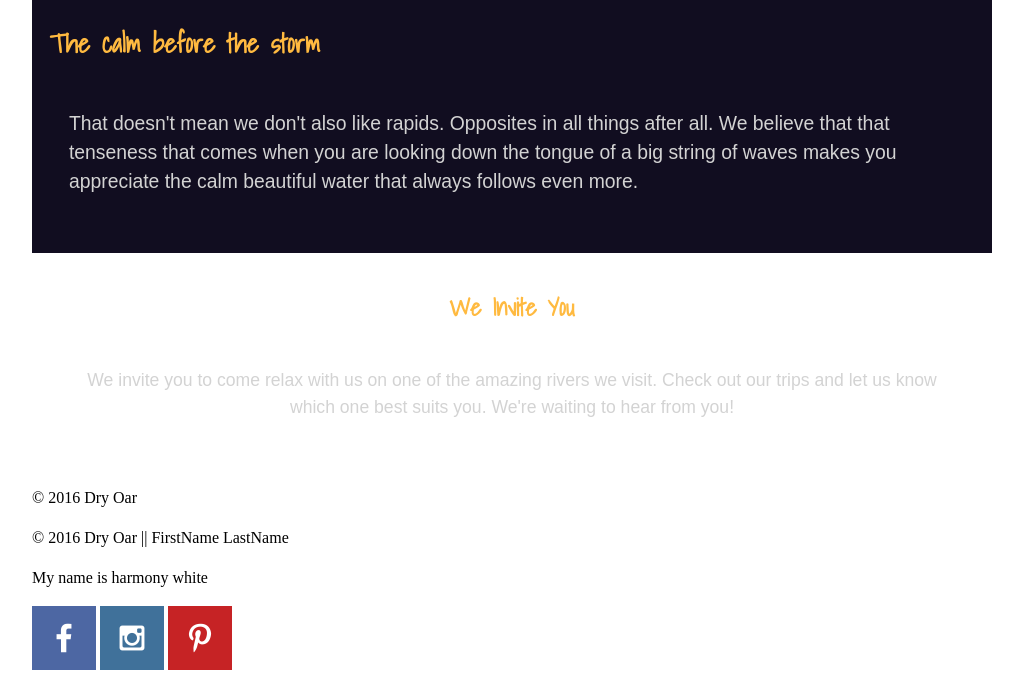
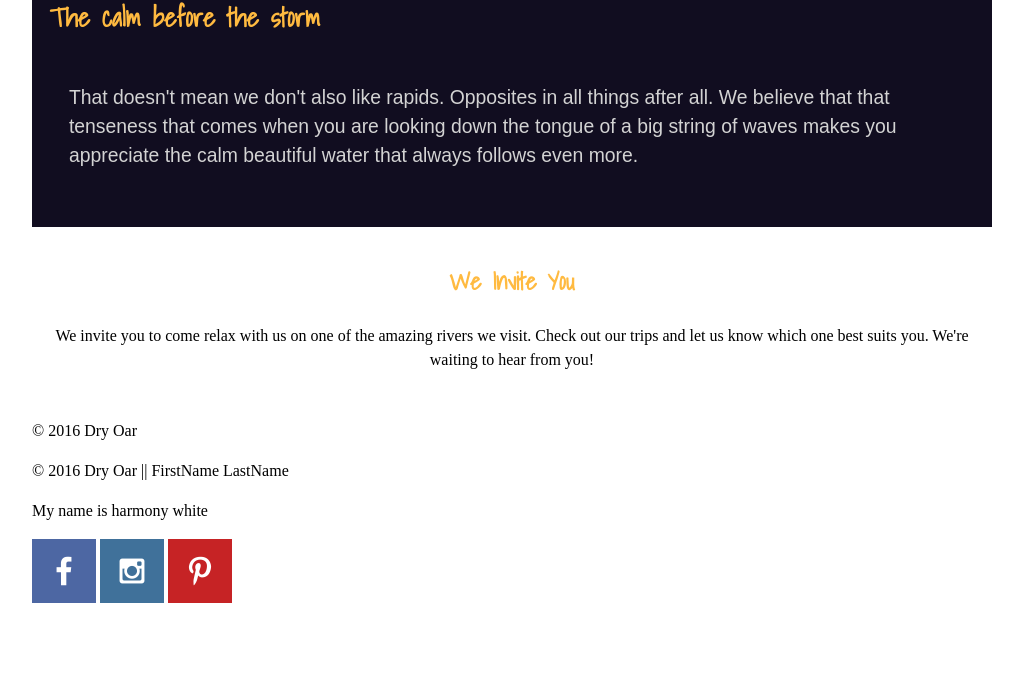
Before and after one commit to HarmonyWhite/harmonywhite.github.io, a plain HTML site: page index.html in a window 1280 px wide. Shown: the part 2141-2823 px from the top of the page, without its empty margins (128-1151 px from the left). After the commit the page ends 2756 px from the top, so only its background shows below. Drawn offline with Linux system fonts and the light colour scheme.

Commit message:
fixup
changed color

```diff
--- a/index.html
+++ b/index.html
@@ -15,6 +15,7 @@
         nav {
             background-color: grey;
         }
+        #content { 960px margin:0 auto;}
 
         #relax-rapids {
             background-color: #110D20;
@@ -79,8 +80,7 @@
 
 <body>
     <div id="content">
-        #content { 960px margin:0 auto;}
-        <h1>Dry Oar White Water Rafting</h1>
+         <h1>Dry Oar White Water Rafting</h1>
 
         <img src="http://brothert.net/dryoar/images/dryoarlogo.png" alt="Dry Oar logo">
         <nav>
@@ -109,7 +109,7 @@
         </section>
         <section id="closing">
             <h2> We Invite You </h2>
-            <p class="light-grey">We invite you to come relax with us on one of the amazing rivers we visit. Check out our trips and let us know which one best suits you. We're waiting to hear from you!</p>
+            <p class="closing">We invite you to come relax with us on one of the amazing rivers we visit. Check out our trips and let us know which one best suits you. We're waiting to hear from you!</p>
         </section>
         <p> &copy; 2016 Dry Oar </p>
 
```
